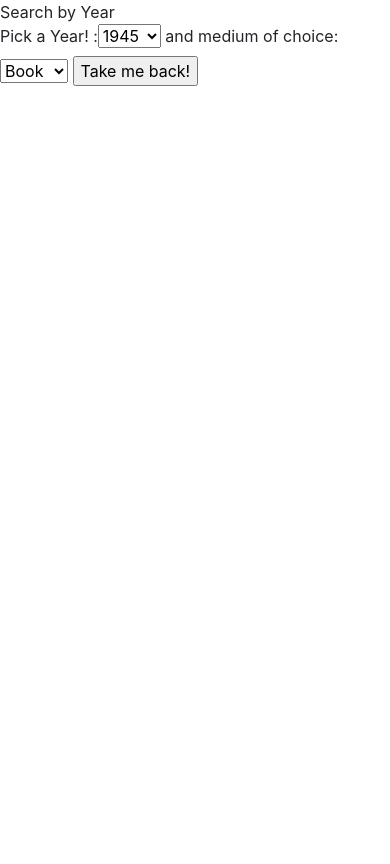
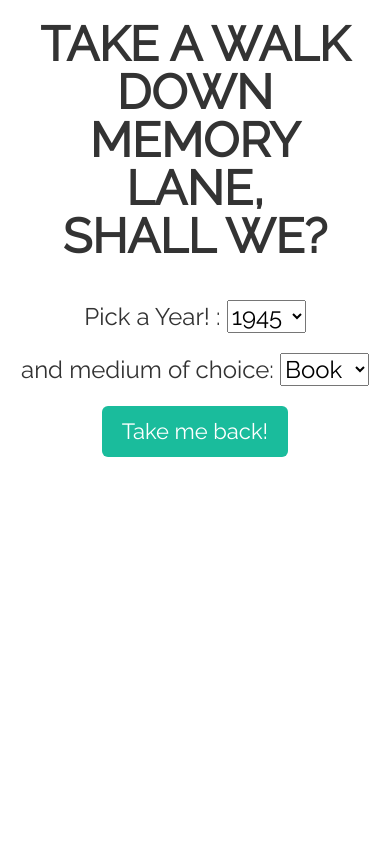
Before and after one commit to marioamz/PopCulture, a Django app: page /popsents/years/ in a window 390 px wide. Before the commit the page ends 86 px from the top, so only its background shows below. Run offline with Django 3.2, Linux system fonts and the light colour scheme; some libraries are stand-ins or nearby versions.

Commit message:
Latest working UI

```diff
--- a/popsite/popsents/static/popsents/css/cover.css
+++ b/popsite/popsents/static/popsents/css/cover.css
@@ -26,6 +26,7 @@ a:hover {
 
 html,
 body {
+  font-family: 'Libre Franklin', sans-serif;
   height: 100%;
   background-color: #333;
 }
--- a/popsite/popsents/static/popsents/css/yearview.css
+++ b/popsite/popsents/static/popsents/css/yearview.css
@@ -0,0 +1,157 @@
+/* Github:// smartchicago/wasmycartowed */
+/* Reset */
+html, body, div, span, applet, object, iframe,
+h1, h2, h3, h4, h5, h6, p, blockquote, pre,
+a, abbr, acronym, address, big, cite, code,
+del, dfn, em, img, ins, kbd, q, s, samp,
+small, strike, strong, sub, sup, tt, var,
+b, u, i, center,
+dl, dt, dd, ol, ul, li,
+fieldset, form, label, legend,
+table, caption, tbody, tfoot, thead, tr, th, td,
+article, aside, canvas, details, embed,
+figure, figcaption, footer, header, hgroup,
+menu, nav, output, ruby, section, summary,
+time, mark, audio, video {
+  margin: 0;
+  padding: 0;
+  border: 0;
+  font-size: 100%;
+  font: inherit;
+  vertical-align: baseline;
+}
+/* HTML5 display-role reset for older browsers */
+article, aside, details, figcaption, figure,
+footer, header, hgroup, menu, nav, section {
+  display: block;
+}
+body {
+  line-height: 1;
+}
+ol, ul {
+  list-style: none;
+}
+blockquote, q {
+  quotes: none;
+}
+blockquote:before, blockquote:after,
+q:before, q:after {
+  content: '';
+  content: none;
+}
+table {
+  border-collapse: collapse;
+  border-spacing: 0;
+}
+
+/* Base */
+body {
+  font-family: 'Raleway', sans-serif;
+  background: white;
+  color: #333;
+  text-align: center;
+  line-height: 1.2em;
+  padding: 0 20px;
+  -webkit-font-smoothing: antialiased;
+  -webkit-text-size-adjust: none;
+}
+
+a { color: #1abc9c; text-decoration: none; }
+a:hover { text-decoration: underline; }
+
+p { margin-bottom: 20px; }
+
+strong { font-weight: bold; }
+
+h1 {
+  font-size: 48px;
+  line-height: 1em;
+  font-weight: bold;
+  margin-bottom: 20px;
+  margin-top: 20px;
+  text-transform: uppercase;
+}
+
+/* Sticky footer */
+html, body { height: 100%; }
+
+.wrapper {
+  clear: both;
+  min-height: 100%;
+  height: auto !important;
+  height: 100%;
+  margin-bottom: -61px;
+}
+
+.wrapper, .push {
+  height: 61px;
+}
+
+footer {
+  clear: both;
+  position: relative;
+  height: 61px;
+}
+
+/* Section */
+section {
+  font-size: 24px;
+  line-height: 1.3em;
+  margin: 0 auto;
+  padding-top: 80px;
+}
+
+  section .yes { color: #0F0; }
+  section .no { color: #F00; }
+
+/* Footer */
+footer {
+  font-size: 14px;
+  border-top: 1px solid #ccc;
+  padding-top: 10px;
+}
+
+  footer p { margin: 0; }
+  footer img { vertical-align: middle; }
+
+/* Form */
+form input,
+form button {
+  font-size: 22px;
+  -webkit-border-radius: 6px;
+  -moz-border-radius: 6px;
+  -ms-border-radius: 6px;
+  -o-border-radius: 6px;
+  border-radius: 6px;
+}
+
+form input {
+  padding: 8px 0 9px 10px;
+  border: 1px solid #ccc;
+}
+
+form button {
+  background-color: #1abc9c;
+  color: white;
+  padding: 10px 20px;
+  border: none;
+  cursor: pointer;
+}
+form button:hover {
+  background-color: #148f77;
+}
+
+/* Responsive */
+@media (max-width: 480px) {
+  .wrapper {
+    height: auto;
+    min-height: 0;
+    margin-bottom: 0;
+  }
+  .wrapper, .push, footer { height: auto; }
+  footer { padding-bottom: 10px; }
+
+  section {
+    padding-top: 20px;
+  }
+}
--- a/popsite/popsents/templates/popsents/years.html
+++ b/popsite/popsents/templates/popsents/years.html
@@ -9,23 +9,27 @@
   <link rel="stylesheet" href="https://maxcdn.bootstrapcdn.com/bootstrap/4.0.0/css/bootstrap.min.css"
         integrity="sha384-Gn5384xqQ1aoWXA+058RXPxPg6fy4IWvTNh0E263XmFcJlSAwiGgFAW/dAiS6JXm"
         crossorigin="anonymous">
-  <link rel="shortcut icon" href="/favicon.ico">
   {% load static %}
   <link rel="stylesheet" type="text/css" href="{% static 'popsents/css/yearview.css' %}" />
+  <link href="https://fonts.googleapis.com/css?family=Raleway" rel="stylesheet">
 
-  <title>Pop Culture Renegades</title>
+  <title>Select a year</title>
 </head>
 
 
 <body>
-  <header>Search by Year</header>
+  <header>
+      <h1>Take a walk down memory lane, <br>shall we?</h1>
+  </header>
 
   <div class="wrapper">
     <section>
         <form action="" method="post">
             {% csrf_token %}
-            {{ form }}
-            <input type="submit" value="Take me back!">
+            {{ form.as_p }}
+            <p>
+            <button type="submit">Take me back!</button>
+            </p>
         </form>
     </section>
     <div class="push"></div>
--- a/popsite/popsents/views.py
+++ b/popsite/popsents/views.py
@@ -8,19 +8,13 @@ from .models import Event, Media
 from .forms import YearForm
 
 
-def select_year(request):
+def home_page(request):
     '''
-    Basic view where user selects year
-    Returns a result from the database
+    Home Page View
+    Button links to Select Year and Type View
     '''
-    if request.method == "POST":
-        print(request)
-        form = YearForm(request.POST)
-        year = form.data['year']
-        return year_detail(request, year)
-    else:
-        form = YearForm()
-    return render(request, 'popsents/years.html', {'form': form})
+    template = 'popsents/home.html'
+    return render(request, template)
 
 
 def select_year_and_type(request):
@@ -33,14 +27,12 @@ def select_year_and_type(request):
         form = YearForm(request.POST)
         year = form.data['year']
         mt = form.data['media_type']
-        print(year, mt)
-        #print(form.data)
+        print(form)
         return year_media_detail(request, year, mt)
     else:
         form = YearForm()
 
     return render(request, 'popsents/years.html', {'form': form})
-
 
 def years_list(request):
     '''
@@ -88,8 +80,3 @@ class IndexView(generic.ListView):
 def detail(request, event_id):
     event = get_object_or_404(Event, pk=event_id)
     return render(request, 'popsents/detail.html', {'event': event})
-
-
-def home_page(request):
-    template = 'popsents/home.html'
-    return render(request, template)
```
Also changed, not shown: popsite/popsents/templates/popsents/home.html (+7 -5 lines).
